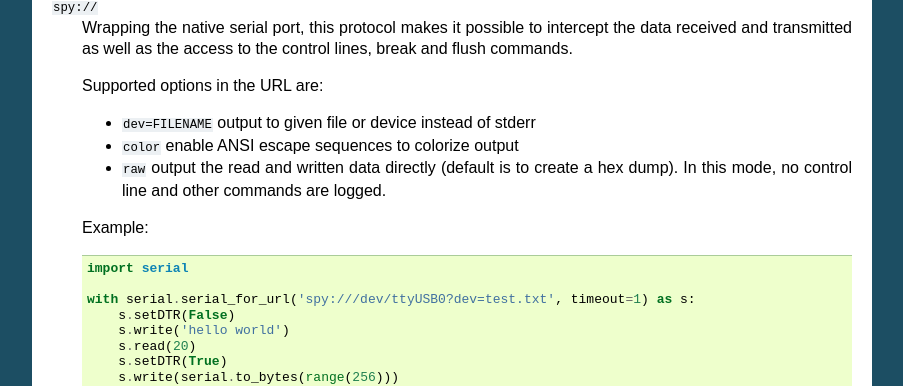
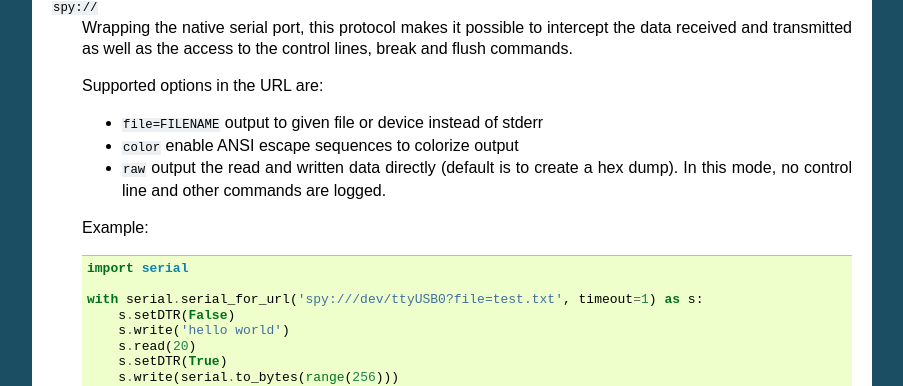
Before and after one commit to pyserial/pyserial, a Sphinx documentation site: the page built from documentation/pyserial_api.rst, in a window 1280 px wide and 1400 px high, scrolled down 14008 px. Shown: the part 142-528 px from the top of the window, without its empty margins (198-1101 px from the left). Built offline with Sphinx 7.4.7, drawn with Linux system fonts in a browser that asks for light colours; pages that are not in the unit, such as notebooks, are missing from menus; some of the changed text lies outside the part shown.

Commit message:
spy: rename parameter dev -> file

```diff
--- a/documentation/pyserial_api.rst
+++ b/documentation/pyserial_api.rst
@@ -909,7 +909,7 @@ possible for the user to add protocol handlers using
 
     Supported options in the URL are:
 
-    - ``dev=FILENAME`` output to given file or device instead of stderr
+    - ``file=FILENAME`` output to given file or device instead of stderr
     - ``color`` enable ANSI escape sequences to colorize output
     - ``raw`` output the read and written data directly (default is to create a
       hex dump). In this mode, no control line and other commands are logged.
@@ -918,7 +918,7 @@ possible for the user to add protocol handlers using
 
         import serial
 
-        with serial.serial_for_url('spy:///dev/ttyUSB0?dev=test.txt', timeout=1) as s:
+        with serial.serial_for_url('spy:///dev/ttyUSB0?file=test.txt', timeout=1) as s:
             s.setDTR(False)
             s.write('hello world')
             s.read(20)
@@ -983,7 +983,7 @@ Examples:
 - ``socket://localhost:7777``
 - ``loop://?logging=debug``
 - ``hwgrep://0451:f432`` (USB VID:PID)
-- ``spy://COM54?dev=log.txt``
+- ``spy://COM54?file=log.txt``
 
 Tools
 =====
```
Also changed, not shown: 1 other file.
